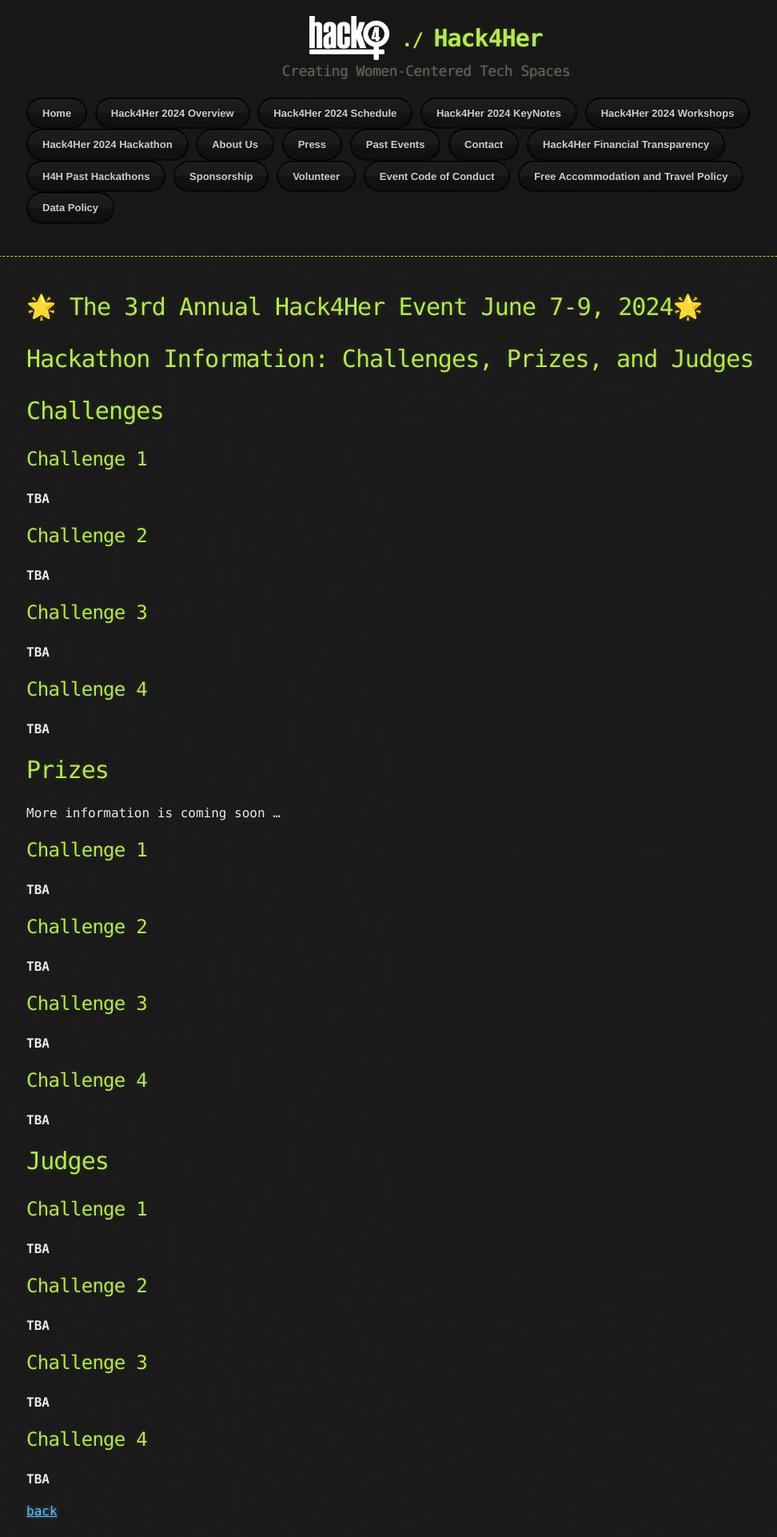
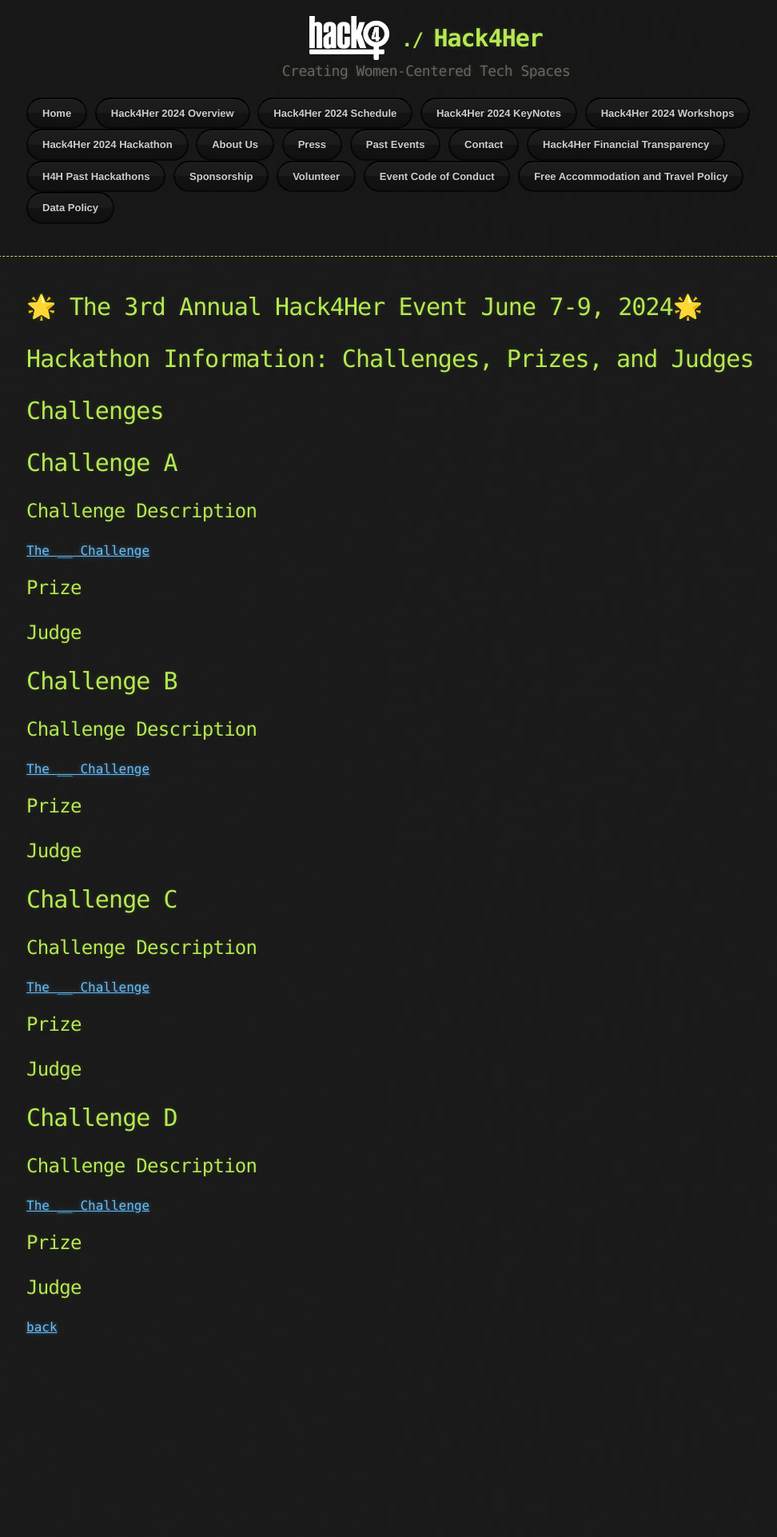
Before and after one commit to hack4her/hack4her.github.io, a Jekyll site: the page built from 2024_challenges.md, in a window 1280 px wide. Shown: the whole page at 80% size, without its empty margins (107-1079 px from the left). Built offline with Jekyll 4.4.1, drawn with Linux system fonts in a browser that asks for light colours; our own code applies the rules of GitHub Pages for plain Markdown files; the repository's description, which GitHub fills in, is left out; after the commit the page ends 1692 px from its top, so only the background shows below that.

Commit message:
Update 2024_challenges.md

```diff
--- a/2024_challenges.md
+++ b/2024_challenges.md
@@ -3,36 +3,35 @@
 # Hackathon Information: Challenges, Prizes, and Judges
 # Challenges
 
-## Challenge 1
-**TBA**
-## Challenge 2
-**TBA**
-## Challenge 3
-**TBA**
-## Challenge 4
-**TBA**
+# Challenge A
 
-# Prizes
-More information is coming soon ...
+## Challenge Description
+[The ____ Challenge](./challenge_A.html)
 
-## Challenge 1
-**TBA**
-## Challenge 2
-**TBA**
-## Challenge 3
-**TBA**
-## Challenge 4
-**TBA**
+## Prize
 
-# Judges
+## Judge
 
-## Challenge 1
-**TBA**
-## Challenge 2
-**TBA**
-## Challenge 3
-**TBA**
-## Challenge 4
-**TBA**
+# Challenge B
+## Challenge Description
+[The ____ Challenge](./challenge_B.html)
+## Prize
+
+## Judge
+
+# Challenge C
+
+## Challenge Description
+[The ____ Challenge](./challenge_C.html)
+## Prize
+## Judge
+
+# Challenge D
+
+## Challenge Description
+[The ____ Challenge](./challenge_D.html)
+## Prize
+## Judge
+
 
 [back](./)
```
